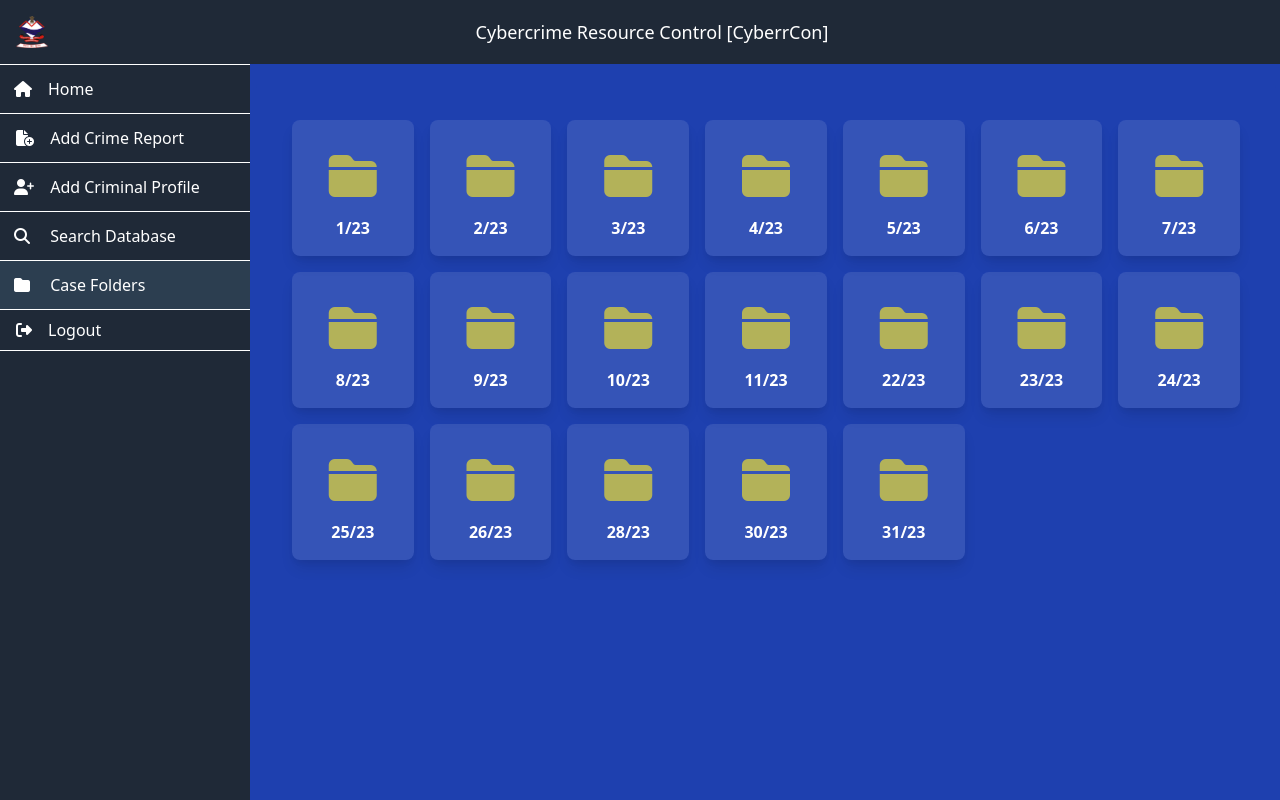
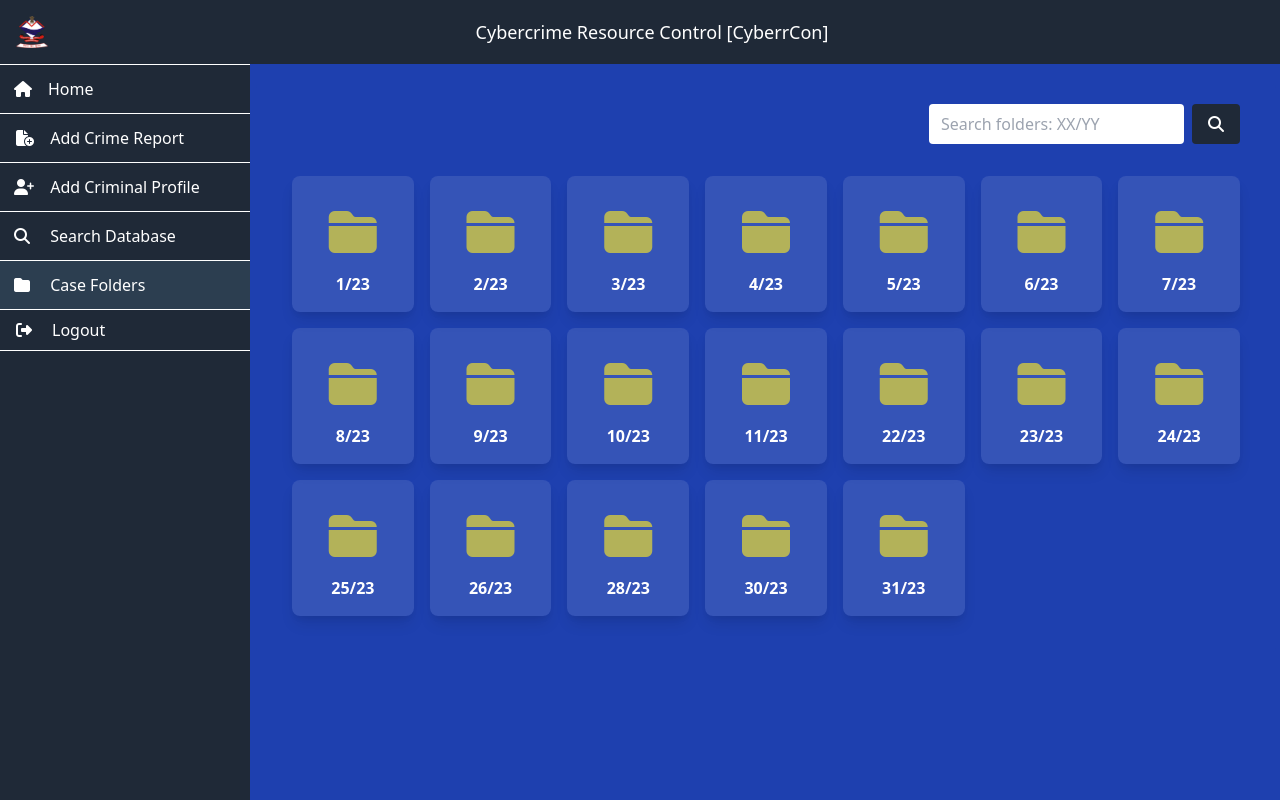
Before and after one commit to akshatbhj/cms, a Flask app: page /folders in a window 1280 px wide. Run offline with Flask 3, Linux system fonts and the light colour scheme; some libraries are stand-ins or nearby versions.

Commit message:
Folder search

```diff
--- a/main.py
+++ b/main.py
@@ -1,3 +1,4 @@
+from flask import request
 from flask import Flask, render_template, request, redirect, send_file, url_for, session
 import datetime
 import csv
@@ -37,9 +38,7 @@ log_file_path = 'user_logins.txt'
 with open(log_file_path, 'a') as log_file:
     pass  # This will create the file if it doesn't exist
 
-# Function to log user logins
-
-
+# Function to log user login.
 def log_login(username, action):
     current_time = datetime.datetime.now().strftime('%Y-%m-%d %H:%M:%S')
     # Replace with the actual file path
@@ -47,9 +46,8 @@ def log_login(username, action):
     with open(log_file_path, 'a') as log_file:
         log_file.write(f'User: {username}, {action} Time: {current_time}\n')
 
+
 # Index Route
-
-
 @app.route('/')
 def index():
     username = session.get('username')
@@ -57,20 +55,8 @@ def index():
         # User is not logged in, redirect to the login page
         return redirect(url_for('login'))
 
-    fir_data = [
-        {
-            "Crime Category": "Malware",
-            "Crime Sub-Category": "Hacking",
-            # Add more data attributes as needed
-        },
-        # Add more data entries as needed
-    ]
-
-    # Generate the chart HTML
-    chart_html = generate_crime_category_chart(fir_data)
-
     # User is logged in, you can render the main page
-    return render_template('index.html', username=username, chart_html=chart_html)
+    return render_template('index.html', username=username)
 
 
 # Login Route
@@ -121,11 +107,15 @@ def create_user():
     return render_template('create_user.html')
 
 # Add crime report
+
+
 @app.route('/crime_report', methods=['GET', 'POST'])
 def crime_report():
     return render_template('crime_report.html')
 
 # Add criminal report
+
+
 @app.route('/criminal_report', methods=['GET', 'POST'])
 def criminal_report():
     return render_template('criminal_report.html')
@@ -305,7 +295,7 @@ def submit_criminal():
 def folders():
     data_folder = 'data'
     folder_list = sorted(os.listdir(data_folder),
-                         key=lambda folder: int(folder))
+                         key=lambda folder: int(folder.replace('_', '/').replace('/', '_')))
 
     folder_files = {}
     for folder in folder_list:
@@ -313,6 +303,11 @@ def folders():
         files = os.listdir(folder_path)
         folder_name = folder.replace('_', '/')
         folder_files[folder] = files
+
+    if search_query := request.args.get('search'):
+        filtered_folders = [
+            folder for folder in folder_list if search_query.replace('/', '_') in folder]
+        folder_list = filtered_folders
 
     return render_template('folders.html', folders=folder_list, folder_files=folder_files)
 
@@ -333,20 +328,10 @@ def open_file(folder, file):
     return send_file(file_path, mimetype=mime_type)
 
 
-@app.route('/folders/<folder>')
-def open_folder(folder):
-    # Perform any necessary actions to handle the folder click event
-    return f"Opening folder: {folder}"
-
-
-def generate_crime_category_chart(data):
-    # Create a DataFrame from the data
-    df = pd.DataFrame(data)
-
-    # Create a bar chart using Plotly Express
-    fig = px.bar(df, x="Crime Category", title="Crime Categories")
-
-    return fig.to_html(full_html=False)
+# @app.route('/folders/<folder>')
+# def open_folder(folder):
+#     # Perform any necessary actions to handle the folder click event
+#     return f"Opening folder: {folder}"
 
 
 if __name__ == '__main__':
--- a/templates/folders.html
+++ b/templates/folders.html
@@ -141,10 +141,30 @@
 
     <div class="content">
       <div class="w-full mx-auto p-5 bg-blue-800 rounded ml-4">
+        <form action="/folders" method="GET" class="mb-4">
+          <div class="flex w-full items-end justify-end px-4">
+            <input
+              type="text"
+              name="search"
+              placeholder="Search folders: XX/YY"
+              class="py-2 px-3 rounded"
+              autocomplete="off"
+            />
+            <button
+              type="submit"
+              class="px-4 py-2 ml-2 bg-gray-800 text-white rounded hover:bg-gray-700"
+            >
+              <i
+                class="fa-solid fa-magnifying-glass"
+                style="color: #ffffff"
+              ></i>
+            </button>
+          </div>
+        </form>
         <div
           class="grid grid-cols-1 sm:grid-cols-2 md:grid-cols-3 lg:grid-cols-4 xl:grid-cols-7 gap-4 p-4"
         >
-          {% for folder in folders %}
+          {% if folders %} {% for folder in folders %}
           <div
             class="bg-white bg-opacity-10 rounded-lg shadow-lg overflow-hidden hover:bg-opacity-100 text-white hover:text-black"
           >
@@ -160,7 +180,16 @@
               </div>
             </a>
           </div>
-          {% endfor %}
+          {% endfor %} {% else %}
+          <div class="flex items-center justify-center w-full">
+            <p class="text-red-500 font-semibold text-2xl">
+              No folders found<i
+                class="fa-solid fa-circle-exclamation ml-2"
+                style="color: #ff4242"
+              ></i>
+            </p>
+          </div>
+          {% endif %}
         </div>
       </div>
     </div>
--- a/templates/logout.html
+++ b/templates/logout.html
@@ -17,7 +17,7 @@
         >
           <button type="submit">
             <i
-              class="fa-solid fa-right-from-bracket mr-4 ml-1"
+              class="fa-solid fa-right-from-bracket mr-5 ml-1"
               style="color: #ffffff"
             ></i
             >Logout
```
Also changed, not shown: templates/folder_contents.html (+6 -1 lines), templates/home.html (+2 -14 lines), user_logins.txt (+10 -0 lines), 1 other file.
